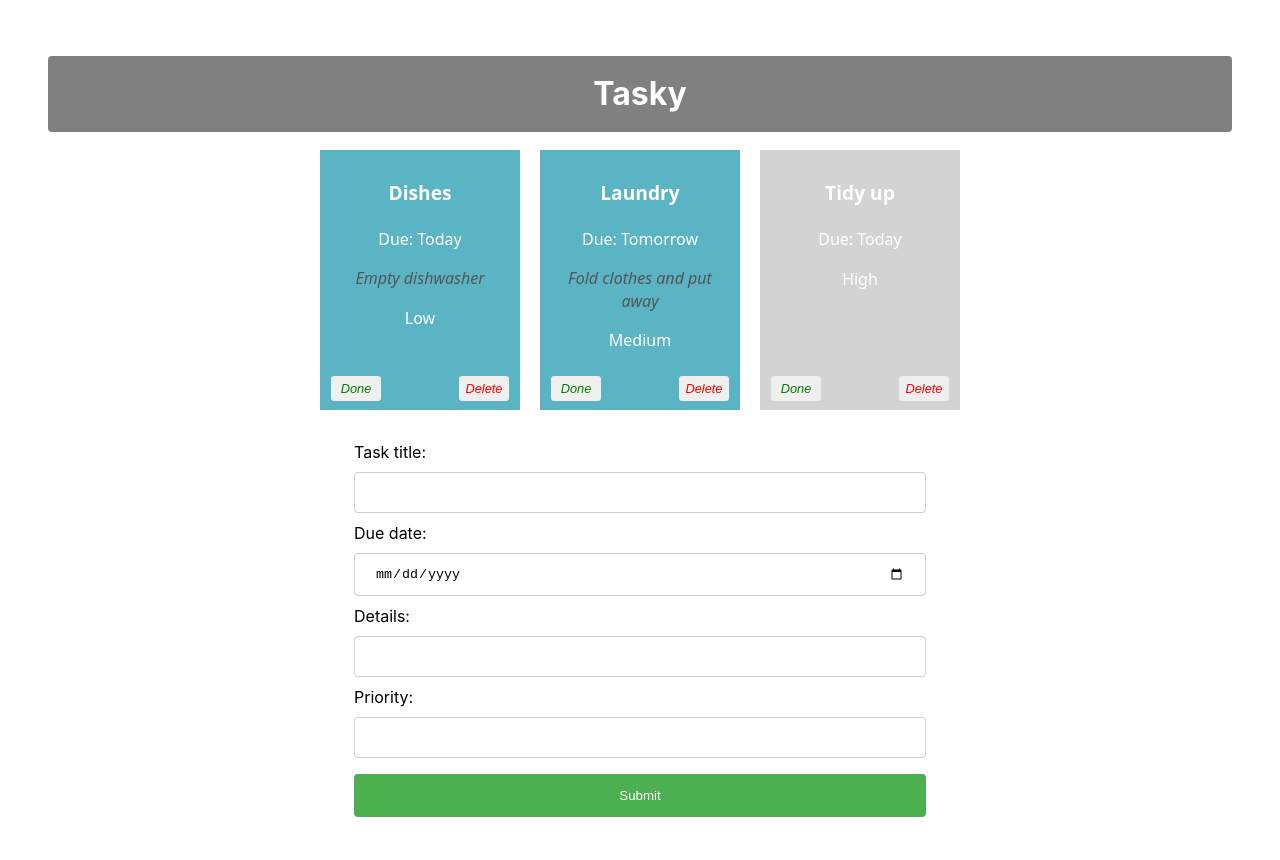
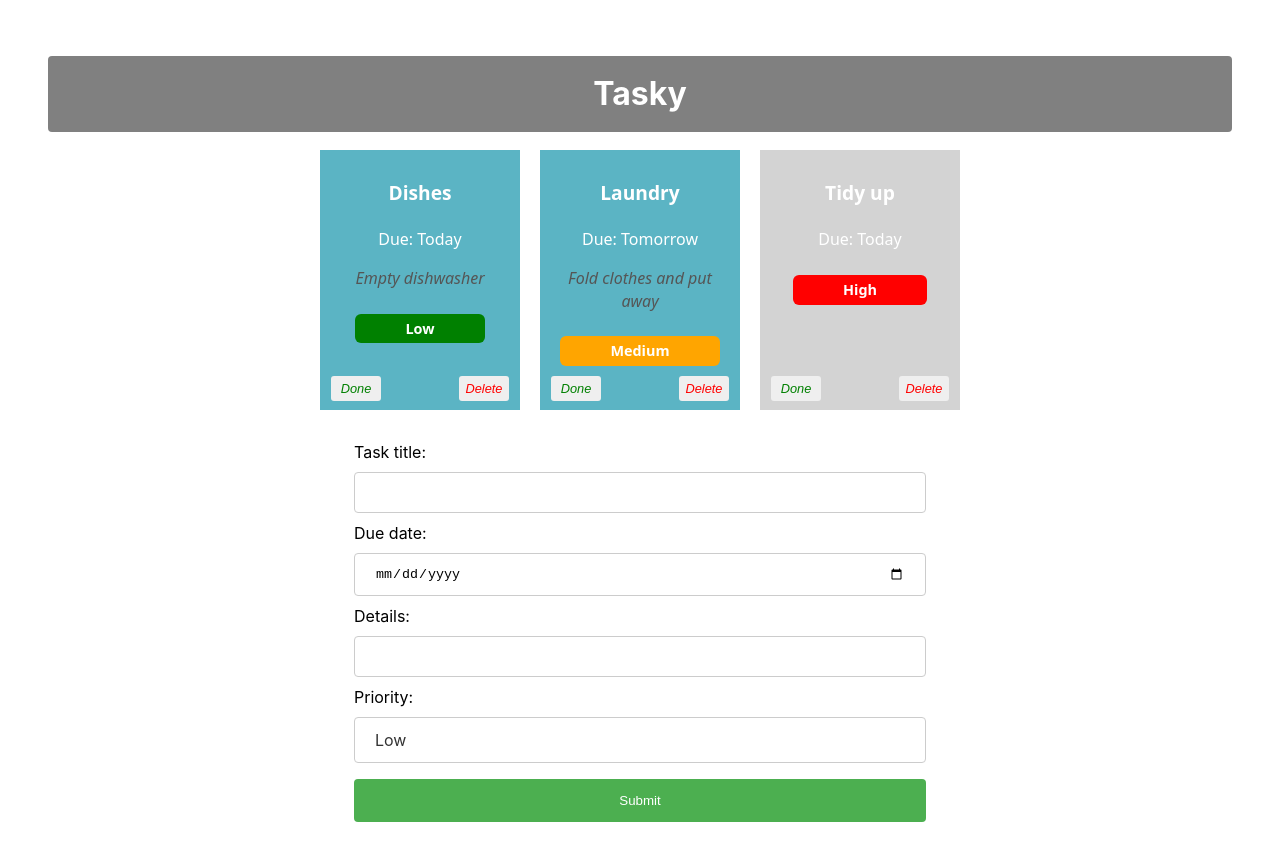
Before and after one commit to stephenp0320/react-basics-labs, a React (Vite) app in the folder tasky/: page / in a window 1280 px wide. Shown: the top 860 px of the page. Built offline with nearby package versions, Linux system fonts and the light colour scheme.

Commit message:
Tasky Lab 2b - Exercises done

```diff
--- a/tasky/src/App.css
+++ b/tasky/src/App.css
@@ -103,3 +103,41 @@ form {
   width: 50%;
   margin: auto;
 }
+
+select {
+  width: 100%;
+  padding: 12px 20px;
+  margin: 8px 0;
+  display: inline-block;
+  border: 1px solid #ccc;
+  border-radius: 4px;
+  box-sizing: border-box;
+  background-color: white;
+  font-family: inherit;
+  font-size: 1em;
+  color: #333;
+  appearance: none; /* removes default browser arrow */
+}
+
+
+.priority {
+  font-weight: bold;
+  padding: 4px 50px;
+  border-radius: 6px;
+  display: inline-block;
+  margin-top: 8px;
+  font-size: 0.9em;
+  color: white;
+}
+
+.priority.low {
+  background-color: green;
+}
+
+.priority.medium {
+  background-color: orange;
+}
+
+.priority.high {
+  background-color: red;
+}
--- a/tasky/src/components/Form.jsx
+++ b/tasky/src/components/Form.jsx
@@ -24,8 +24,16 @@ const AddTaskForm = (props) => {
                 </label>
                 <label>
                     Priority:
-                    <input type="text" name="priority" onChange={(event) => props.change(event)}
-                    />
+                    <select
+                        name="priority"
+                        onChange={(event) => props.change(event)}
+                        defaultValue="Low"
+                        required
+                    >
+                        <option value="Low">Low</option>
+                        <option value="Medium">Medium</option>
+                        <option value="High">High</option>
+                    </select>
                 </label>
                 <br />
                 <input type="submit" value="Submit" />
--- a/tasky/src/components/Task.jsx
+++ b/tasky/src/components/Task.jsx
@@ -2,12 +2,27 @@
 import React from 'react';
 
 const Task = (props) => {
+
+  const getPriorityClass = (priority) => {
+    switch (priority) {
+      case "High":
+        return "priority high";
+      case "Medium":
+        return "priority medium";
+      case "Low":
+        return "priority low";
+      default:
+        return "priority";
+    }
+  };
   return (
     <div className="card" style={{backgroundColor: props.done ? 'lightgrey' : '#5bb4c4'}}>
       <p className="title">{props.title}</p>
       <p>Due: {props.deadline}</p>
       <p className="description">{props.description}</p>
-      <p className="priority">{props.priority}</p>
+      <p className={getPriorityClass(props.priority)}>
+        {props.priority}
+      </p>
       <button onClick={props.markDone} className='doneButton'>Done</button>
       <button className='deleteButton' onClick={props.deleteTask}>Delete</button>
 
```
